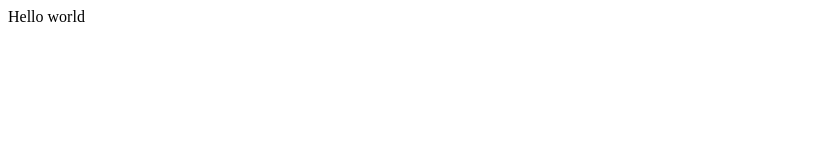
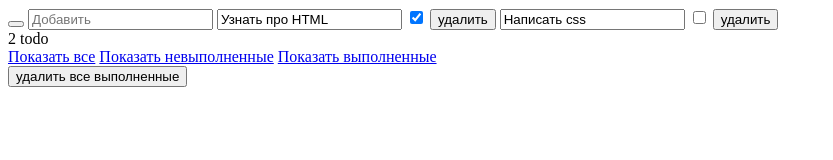
Before and after one commit to ok-technopolis/SvichkarevAnatoly, a plain HTML site: page index.html in a window 1280 px wide. Shown: the whole page, without its empty margins (0-833 px from the left). Drawn offline with nearby package versions, Linux system fonts and the light colour scheme.

Commit message:
feature structure of control elements

```diff
--- a/index.html
+++ b/index.html
@@ -1,44 +1,29 @@
 <!DOCTYPE html>
 <html>
 <head>
-
-    <script type="text/javascript" src="http://ajax.googleapis.com/ajax/libs/jquery/1.4.2/jquery.min.js"></script>
-
     <meta charset="utf-8"/>
-
-    <title>This is title</title>
-
+    <title>Todos</title>
 </head>
 <body>
+    <button aria-label="Отметить все как выполненные"></button>
+    <input placeholder="Добавить" aria-label="Поле добавления todo"/>
 
-<header class="header">
-    <div id="headerInner">
+    <input value="Узнать про HTML"/>
+    <input type="checkbox" checked="checked" aria-label="Пометить как невыполненное"/>
+    <button>удалить</button>
 
+    <input value="Написать css"/>
+    <input type="checkbox" aria-label="Пометить как невыполненное"/>
+    <button>удалить</button>
+
+    <div aria-label="Количество не сделанных todo">2 todo</div>
+
+    <div aria-label="Фильтры">
+        <a href="#" aria-label="Фильтр: показать все" role="button">Показать все</a>
+        <a href="#" aria-label="Фильтр: показать невыполненные" role="button">Показать невыполненные</a>
+        <a href="#" aria-label="Фильтр: показать выполненные" role="button">Показать выполненные</a>
     </div>
-</header>
 
-
-<section id="wrapper">
-    <div id="middle">
-        <div id="content">
-            <div id="colLeft">
-                Hello world
-            </div>
-
-            <aside id="colRight">
-
-            </aside>
-
-        </div>
-    </div>
-</section>
-
-
-<footer id="footer">
-    <div id="footerInner">
-
-    </div>
-</footer>
-
+    <button>удалить все выполненные</button>
 </body>
 </html>
```
